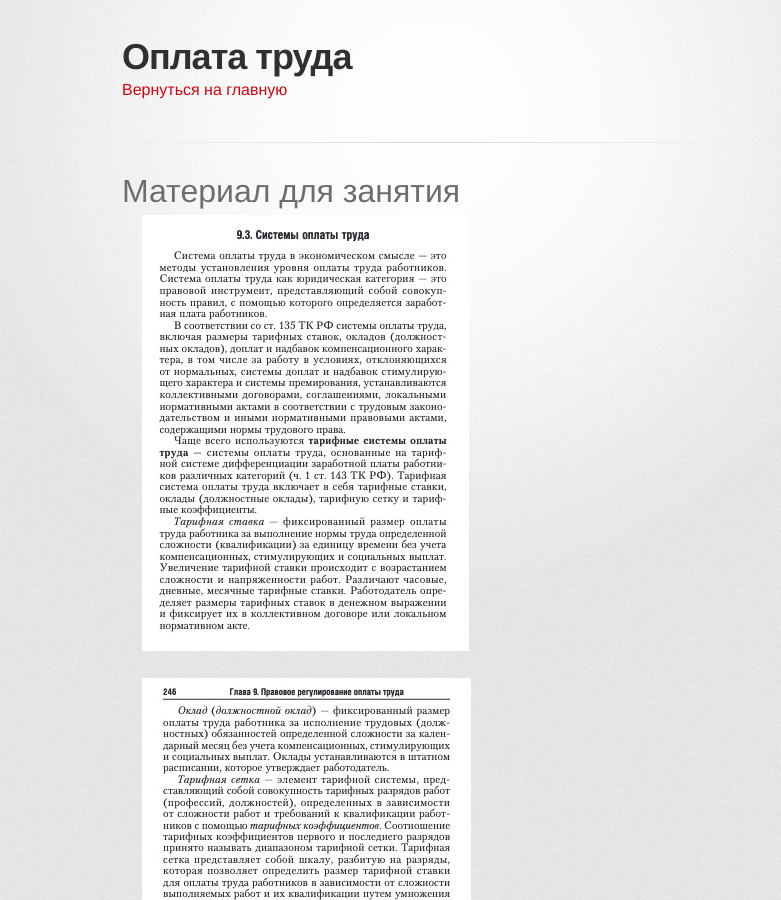
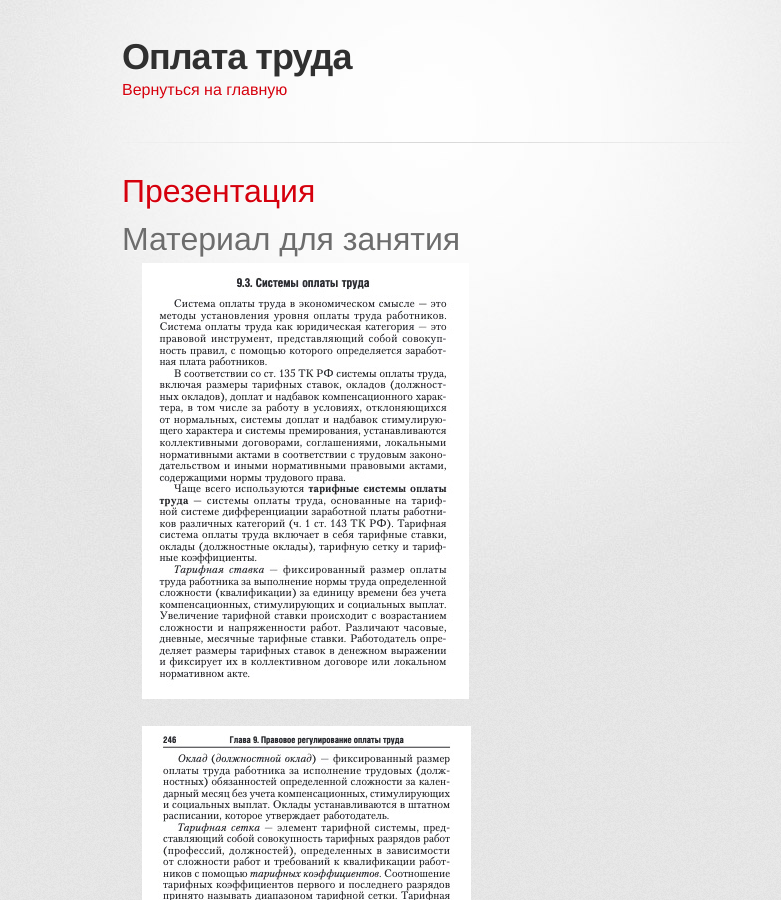
Before and after one commit to a-nova/a-nova.github.io, a Jekyll site: the page built from _tr/8.md, in a window 1280 px wide and 900 px high. Shown: the whole window, without its empty margins (208-989 px from the left). Built offline with Jekyll 4.4.1, drawn with Linux system fonts in a browser that asks for light colours; some web fonts are replaced.

Commit message:
презентация

```diff
--- a/_tr/8.md
+++ b/_tr/8.md
@@ -4,6 +4,8 @@ description:
 when:
 layout: page
 ---
+
+# [Презентация](./8/Zp.pptx)
 
 # Материал для занятия
 
```
Also changed, not shown: 1 other file.
